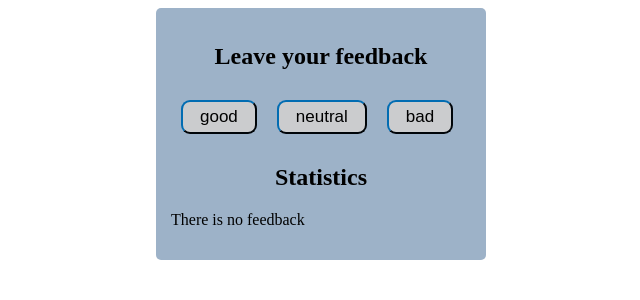
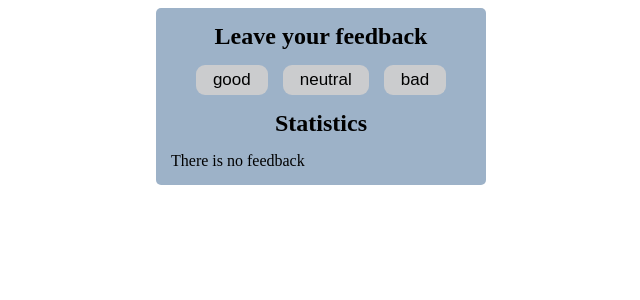
Before and after one commit to Michael3573/goit-react-hw-02-feedback, a React (Create React App) app: page / in a window 1280 px wide. Shown: the top 300 px of the page, without its empty margins (319-959 px from the left). Built offline with nearby package versions, Linux system fonts and the light colour scheme.

Commit message:
commit-03

```diff
--- a/src/App.css
+++ b/src/App.css
@@ -1,3 +1,13 @@
+p,
+h1,
+h2,
+h3,
+h4,
+h5,
+h6 {
+  margin: 0;
+}
+
 .Section {
   padding: 15px;
   background-color: #9db2c8;
@@ -6,8 +16,14 @@
   border-radius: 5px;
 }
 
+.sections {
+  margin-bottom: 15px;
+  text-align: center;
+}
+
 .hero-text {
   text-align: center;
+  margin-bottom: 15px;
 }
 
 .btn {
@@ -17,8 +33,16 @@
   padding-right: 17px;
   border-radius: 9px;
   background-color: #cbccce;
-  margin: 10px;
-  border-color: #01395e;
+  border: none;
   font-size: 17px;
-  /* font: ; */
+  margin-right: 15px;
+  justify-content: space-between;
 }
+
+.btn:last-child {
+  margin-right: 0;
+}
+
+.btn:active {
+  background-color: #797575;
+}
--- a/src/components/FeedbackOptions.jsx
+++ b/src/components/FeedbackOptions.jsx
@@ -1,6 +1,6 @@
 const FeedbackOptions = ({ options, onLeaveFeedback }) => (
-  <div className="">
-    {options.map((option) => (
+  <div className="sections">
+    {options.map(option => (
       <button
         className="btn"
         key={option}
--- a/src/components/Statistics.jsx
+++ b/src/components/Statistics.jsx
@@ -1,5 +1,5 @@
 const Statistics = ({ good, neutral, bad, total, positivePercentage }) => (
-  <div className="statistic">
+  <div className="statistic-text">
     <p>Good: {good}</p>
     <p>Neutral: {neutral}</p>
     <p>Bad: {bad}</p>
```
Also changed, not shown: src/App.jsx (+9 -9 lines).
